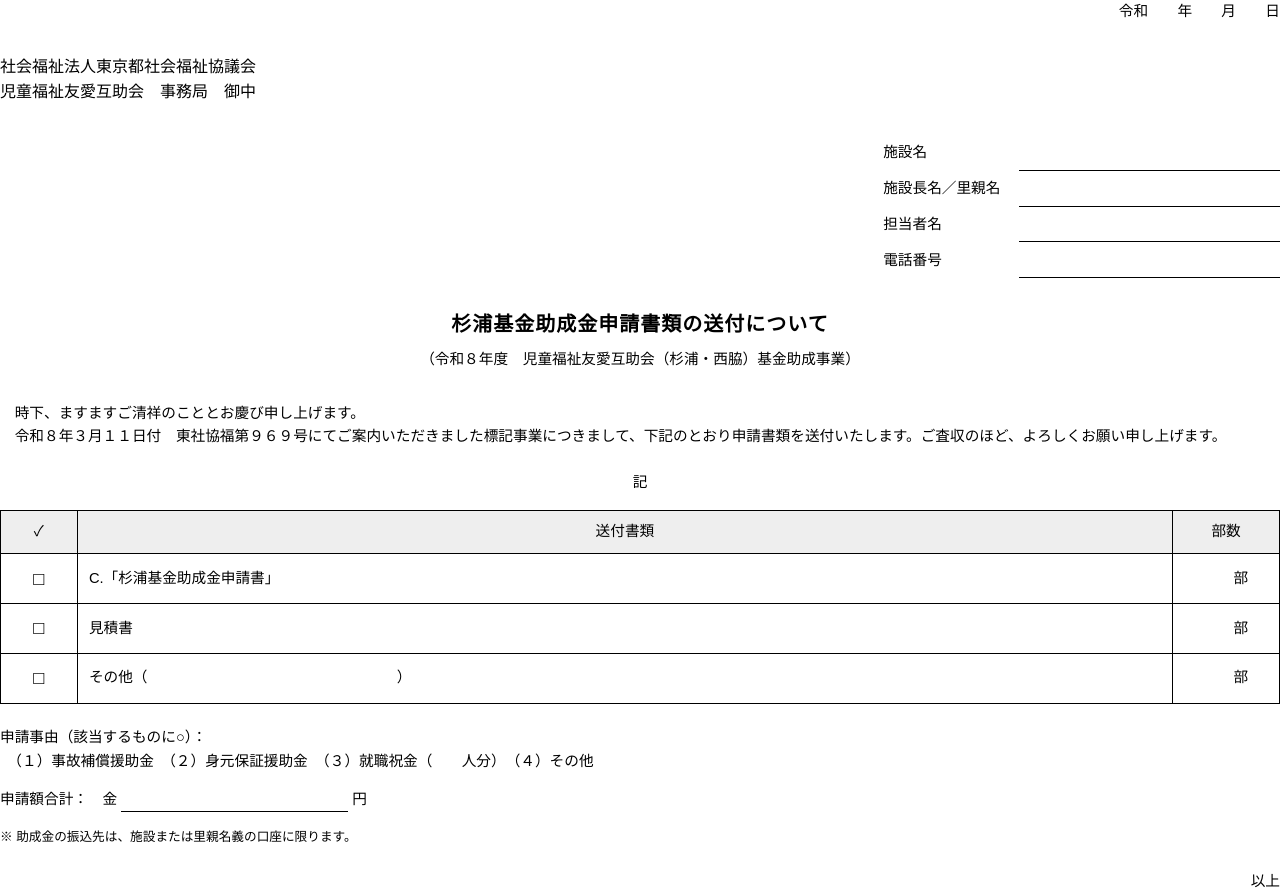
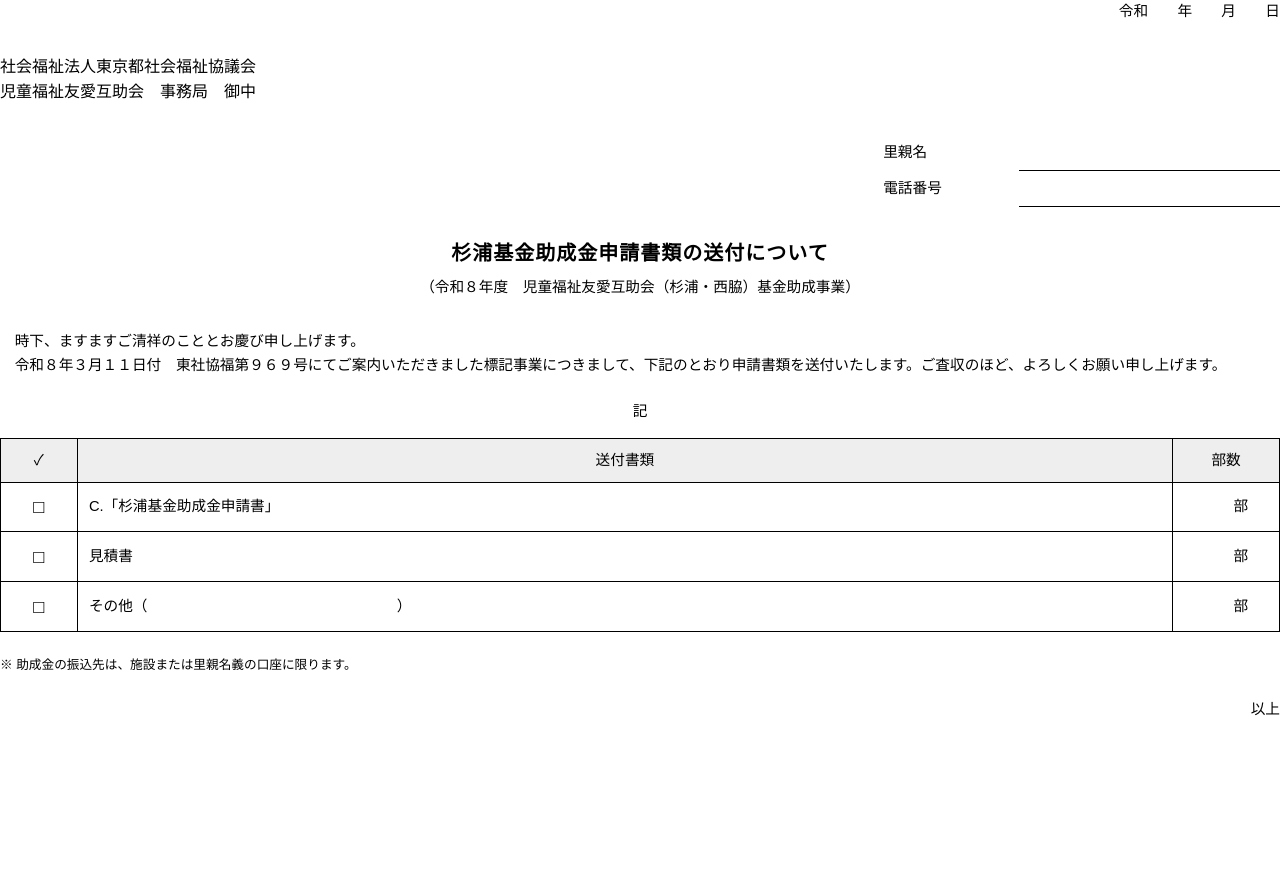
Before and after one commit to ztengyuan829-lab/claude-code-workspace, a plain HTML site: page sugiura-kikin/cover.html in a window 1280 px wide. After the commit the page ends 800 px from the top, so only its background shows below. Drawn offline with Linux system fonts and the light colour scheme.

Commit message:
Cover sheet: foster-parent sender fields, drop reason and amount
Co-Authored-By: Claude Opus 5.5 <noreply@anthropic.com>
Claude-Session: https://claude.ai/code/session_013KmdxVf2Ker7zNjhc1TVkD

```diff
--- a/sugiura-kikin/cover.html
+++ b/sugiura-kikin/cover.html
@@ -37,9 +37,7 @@
 
 <div class="from">
 <table>
-<tr><td class="l">施設名</td><td class="v">&nbsp;</td></tr>
-<tr><td class="l">施設長名／里親名</td><td class="v">&nbsp;</td></tr>
-<tr><td class="l">担当者名</td><td class="v">&nbsp;</td></tr>
+<tr><td class="l">里親名</td><td class="v">&nbsp;</td></tr>
 <tr><td class="l">電話番号</td><td class="v">&nbsp;</td></tr>
 </table>
 </div>
@@ -59,12 +57,7 @@
 <tr><td class="c">□</td><td>その他（　　　　　　　　　　　　　　　　　）</td><td class="n">　　部</td></tr>
 </table>
 
-<p style="margin-top:6mm">申請事由（該当するものに○）：<br>
-　（１）事故補償援助金　（２）身元保証援助金　（３）就職祝金（　　人分）　（４）その他</p>
-
-<p>申請額合計：　金 <span class="blank">&nbsp;</span> 円</p>
-
-<p class="note">※ 助成金の振込先は、施設または里親名義の口座に限ります。</p>
+<p class="note" style="margin-top:6mm">※ 助成金の振込先は、施設または里親名義の口座に限ります。</p>
 
 <div class="ijo">以上</div>
 
```
Also changed, not shown: 2 other files.
